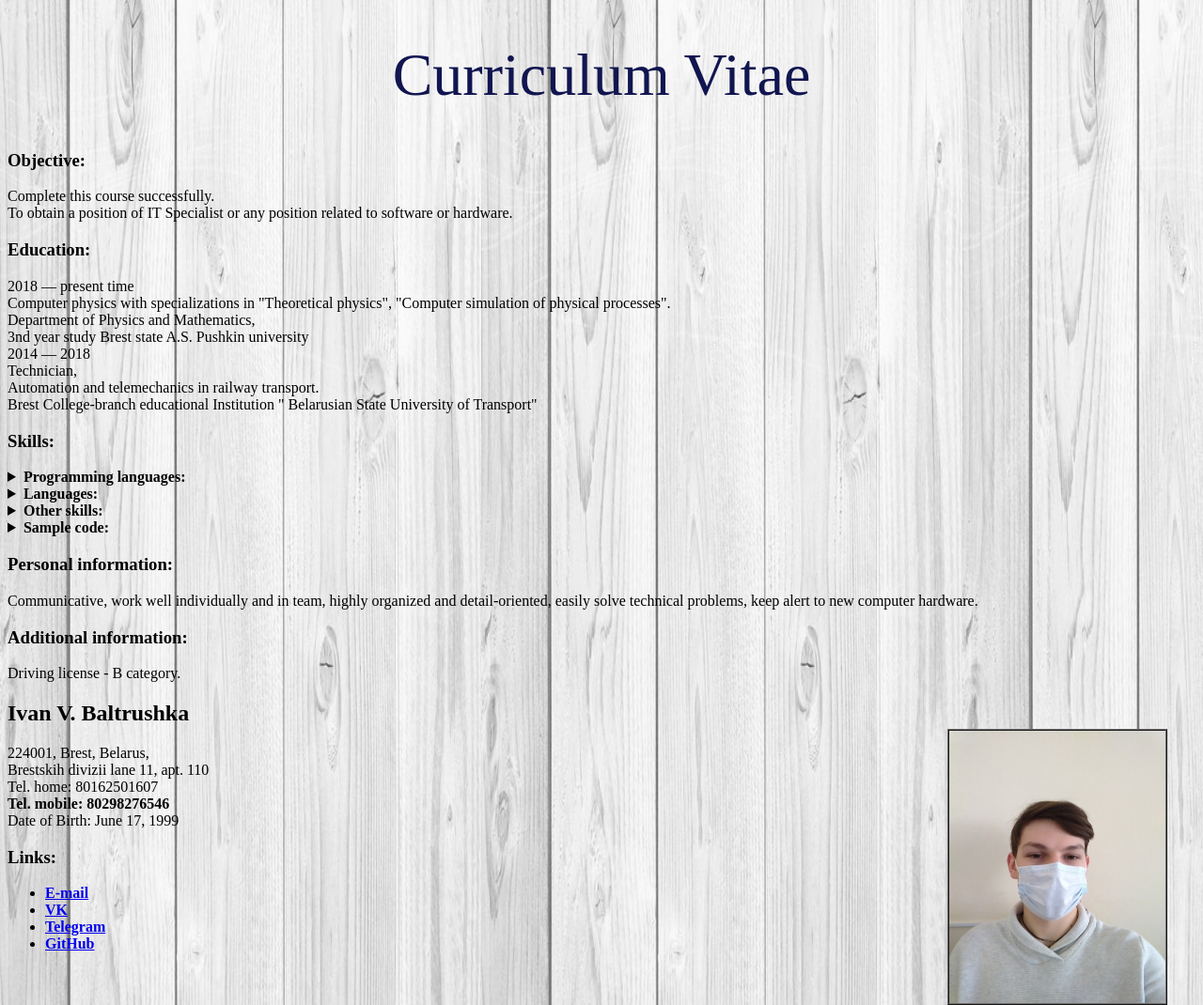
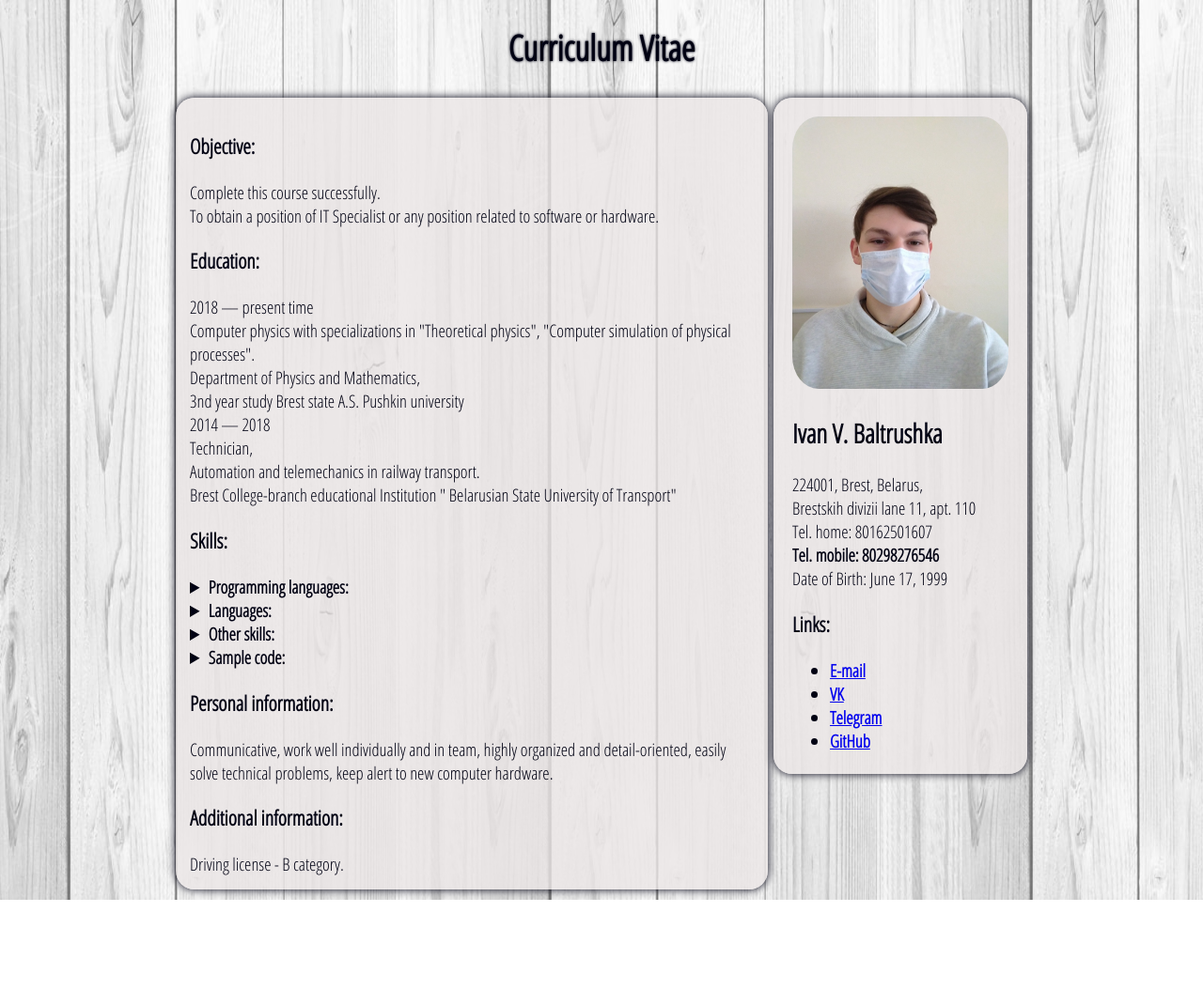
Before and after one commit to GentlemanGit/rsschool-cv, a plain HTML site: page index.html in a window 1280 px wide. Shown: the whole page at 94% size. After the commit the page ends 958 px from the top, so only its background shows below. Drawn offline with Linux system fonts and the light colour scheme.

Commit message:
feat: complete task HTML & CSS

```diff
--- a/style.css
+++ b/style.css
@@ -1,31 +1,43 @@
+header {
+  max-height: 5%; /*максимальная высота блока*/
+  position: relative; /*выбор позиционирования*/
+  text-shadow: 0 0 3px; /*тень текста*/
+  text-align: center; /*центрирование текста по центру*/
+}
 body {
+  font-family: "Open Sans Condensed", sans-serif; /*шрифт*/
   background: url(background.jpg); /* фоновое изображение*/
   background-size: 40% 150%; /* растягивание фонового изображения*/
+  background-attachment: fixed; /*не двигать фоновое изображение*/
+  color: #010213; /*цвет текста*/
+  font-size: 14pt; /*размер шрифта*/
 }
-.main {
-  /* центрирование блока main по горизонтали*/
-  margin-left: 25%;
-  margin-right: 25%;
+.centre {
+  display: flex; /*гибкое отображение*/
+  justify-content: center; /*выравивание контента по центру*/
 }
-h1 {
-  color: #111550; /*цвет текста*/
-  font: 400% serif; /*Шрифт */
-  text-align: center; /*центрирование текста по центру*/
-}
-.info {
-  border: 2px ridge rgb(109, 107, 107); /* Параметры границы  блока*/
-  color: #111550; /*цвет текста*/
-  padding: 20px; /* Поля вокруг текста */
-  background-color: #cccccc; /*цвет поля*/
-  font: 14pt sans-serif; /*Шрифт */
-}
-.space {
-  padding: 20px; /*размер пробелов между блоками*/
+main {
+  margin: 3px; /*отступ от блока*/
+  max-width: 600px; /*максимальная ширина блока*/
+  box-shadow: 0 0 10px; /*тень блока*/
+  padding: 15px; /* Поля вокруг текста */
+  background-color: #ece6e6cc; /*цвет поля*/
+  border-radius: 20px; /*скругление углов блока*/
 }
 img {
-  float: right; /*Обтекание текстом слева*/
-  position: relative; /*выбор позиционирования*/
-  top: 30px; /*отступ сверху*/
-  right: 30px; /*отступ справа*/
-  border: 2px ridge rgb(109, 107, 107); /* Параметры границы  картинки*/
+  margin: auto; /* Поля вокруг изображения */
+  border-radius: 12%; /*скругление углов изображения*/
 }
+aside {
+  margin: 3px; /*отступ от блока*/
+  max-width: 250px; /*максимальная ширина блока*/
+  max-height: 680px; /*максимальная высота блока*/
+  box-shadow: 0 0 10px; /*тень блока*/
+  border-radius: 20px; /*скругление углов блока*/
+  padding: 20px; /* Поля вокруг текста */
+  background-color: #ece6e6cc; /*цвет поля*/
+}
+
+summary {
+  outline: none; /*убрать обводку*/
+}
```
